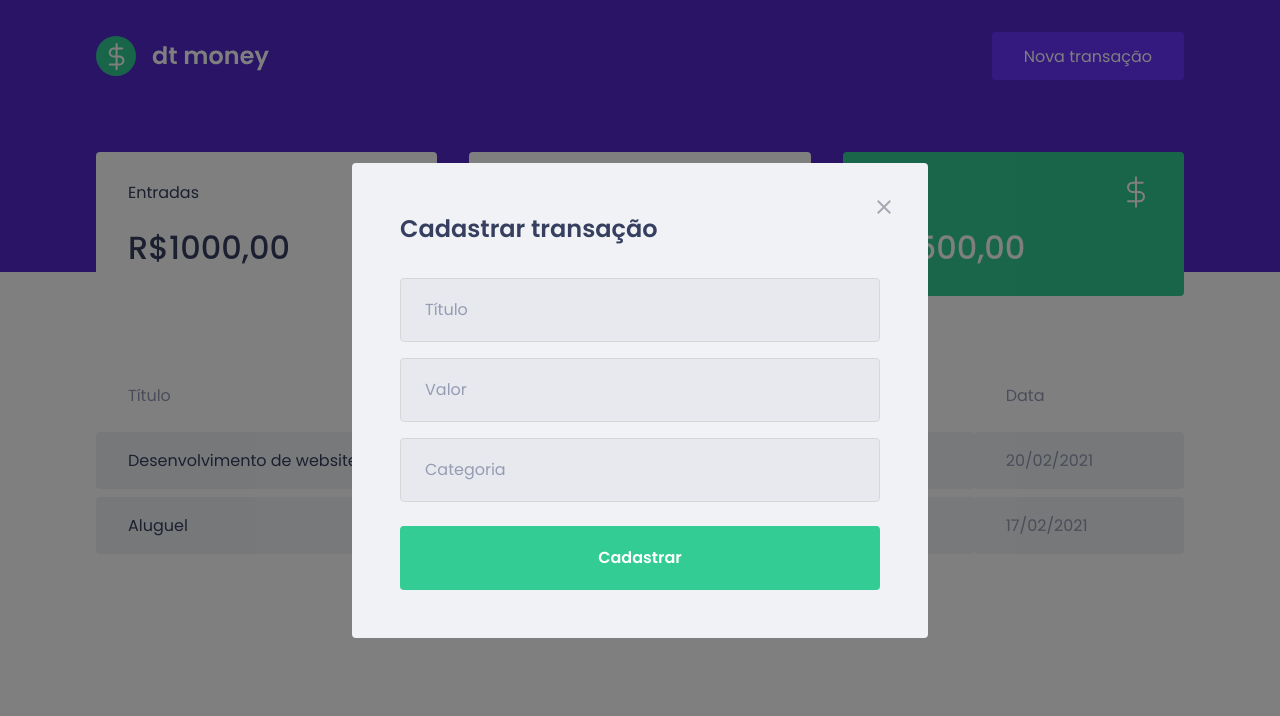
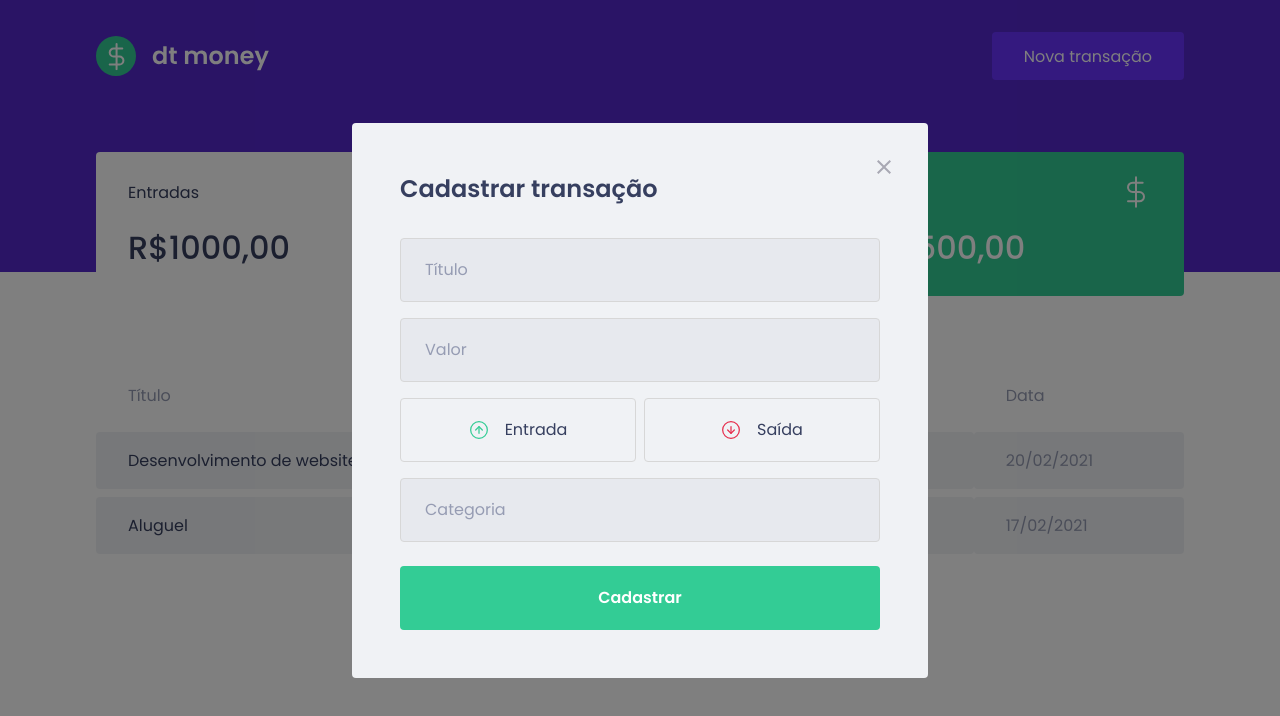
Before and after one commit to MateusJSouza/dtmoney, a React (Create React App) app: page / in a window 1280 px wide. Both pictures are taken after a click on the button "Nova transação". Shown: the top 716 px of the page. Built offline with nearby package versions, Linux system fonts and the light colour scheme; no server answers; what miragejs would draw is missing.

Commit message:
🐛 stylization of the income and outcome buttons

```diff
--- a/package.json
+++ b/package.json
@@ -4,15 +4,18 @@
   "private": true,
   "dependencies": {
     "@types/styled-components": "^5.1.9",
+    "add": "^2.0.6",
     "axios": "^0.21.1",
     "miragejs": "^0.1.41",
+    "polished": "^4.1.1",
     "react": "^17.0.1",
     "react-dom": "^17.0.1",
     "react-modal": "^3.12.1",
     "react-scripts": "4.0.3",
     "rm": "^0.1.8",
     "styled-components": "^5.2.1",
-    "web-vitals": "^1.0.1"
+    "web-vitals": "^1.0.1",
+    "yarn": "^1.22.10"
   },
   "devDependencies": {
     "@testing-library/jest-dom": "^5.11.4",
--- a/src/components/NewTransactionModal/index.tsx
+++ b/src/components/NewTransactionModal/index.tsx
@@ -1,6 +1,8 @@
 import Modal from 'react-modal';
 import closeImg from '../../assets/close.svg';
-import { Container } from './styles';
+import incomeImg from '../../assets/income.svg';
+import outcomeImg from '../../assets/outcome.svg';
+import { Container, TransactionTypeContainer } from './styles';
 
 interface NewTransactionModalProps {
   isOpen: boolean;
@@ -36,6 +38,22 @@ export function NewTransactionModal({isOpen, onRequestClose}: NewTransactionModa
           placeholder="Valor"
         />
 
+        <TransactionTypeContainer>
+          <button
+            type="button"
+          >
+            <img src={incomeImg} alt="Entrada"/>
+            <span>Entrada</span>
+          </button>
+
+          <button
+            type="button"
+          >
+            <img src={outcomeImg} alt="Saída"/>
+            <span>Saída</span>
+          </button>
+        </TransactionTypeContainer>
+
         <input
           placeholder="Categoria"
         />
--- a/src/components/NewTransactionModal/styles.ts
+++ b/src/components/NewTransactionModal/styles.ts
@@ -1,4 +1,5 @@
 import styled from 'styled-components';
+import { darken } from 'polished';
 
 export const Container = styled.form`
   h2 {
@@ -46,3 +47,40 @@ export const Container = styled.form`
     }
   }
 `;
+
+export const TransactionTypeContainer = styled.div`
+  margin: 1rem 0;
+  display: grid;
+  grid-template-columns: 1fr 1fr;
+  gap: 0.5rem;
+
+  button {
+    height: 4rem;
+    border: 1px solid #d7d7d7;
+    border-radius: 0.25rem;
+
+    background: transparent;
+
+    display: flex;
+    align-items: center;
+    justify-content: center;
+
+    transition: border-color 0.2s;
+
+    &:hover {
+      border-color: ${darken(0.1, '#d7d7d7')};
+    }
+
+    img {
+      width: 20px;
+      height: 20px;
+    }
+
+    span {
+      display: inline-block;
+      margin-left: 1rem;
+      font-size: 1rem;
+      color: var(--text-title);
+    }
+  }
+`;
```
Also changed, not shown: 1 other file (tests, documents, lock files or other folders).
